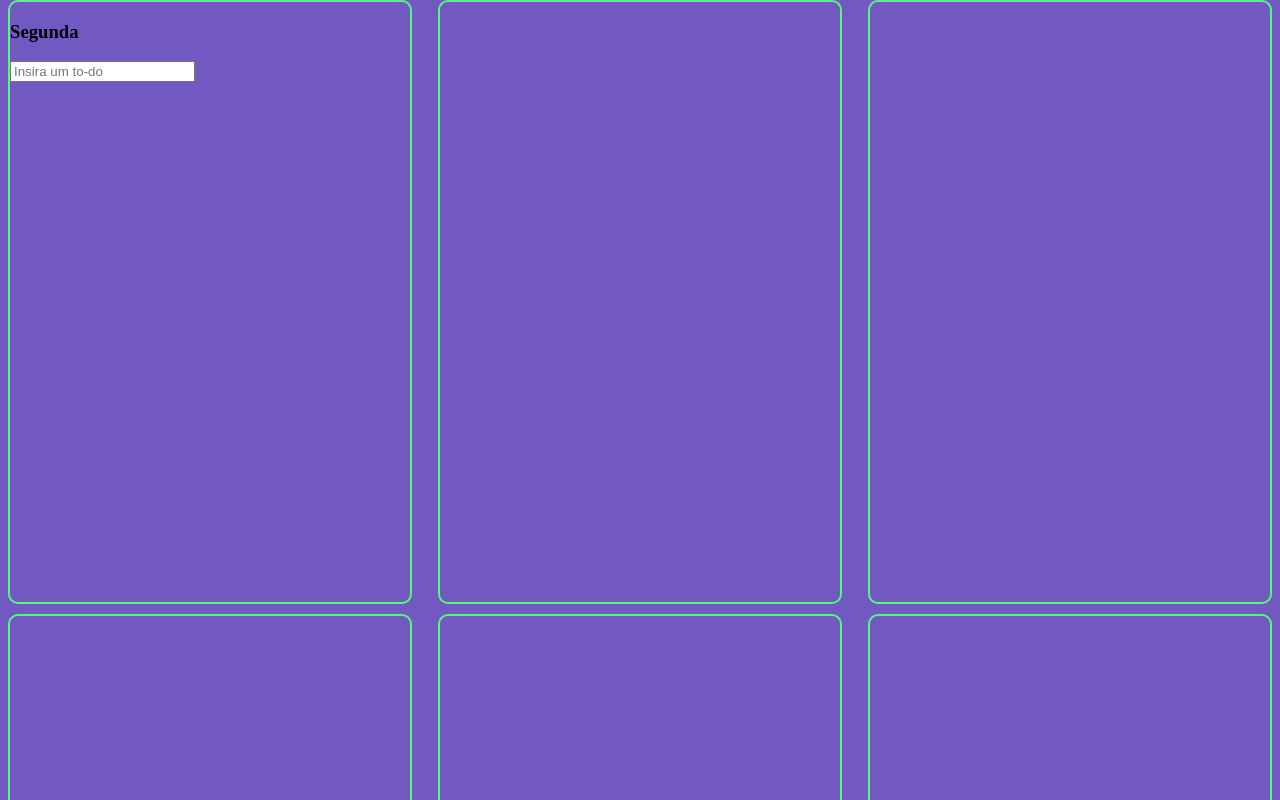
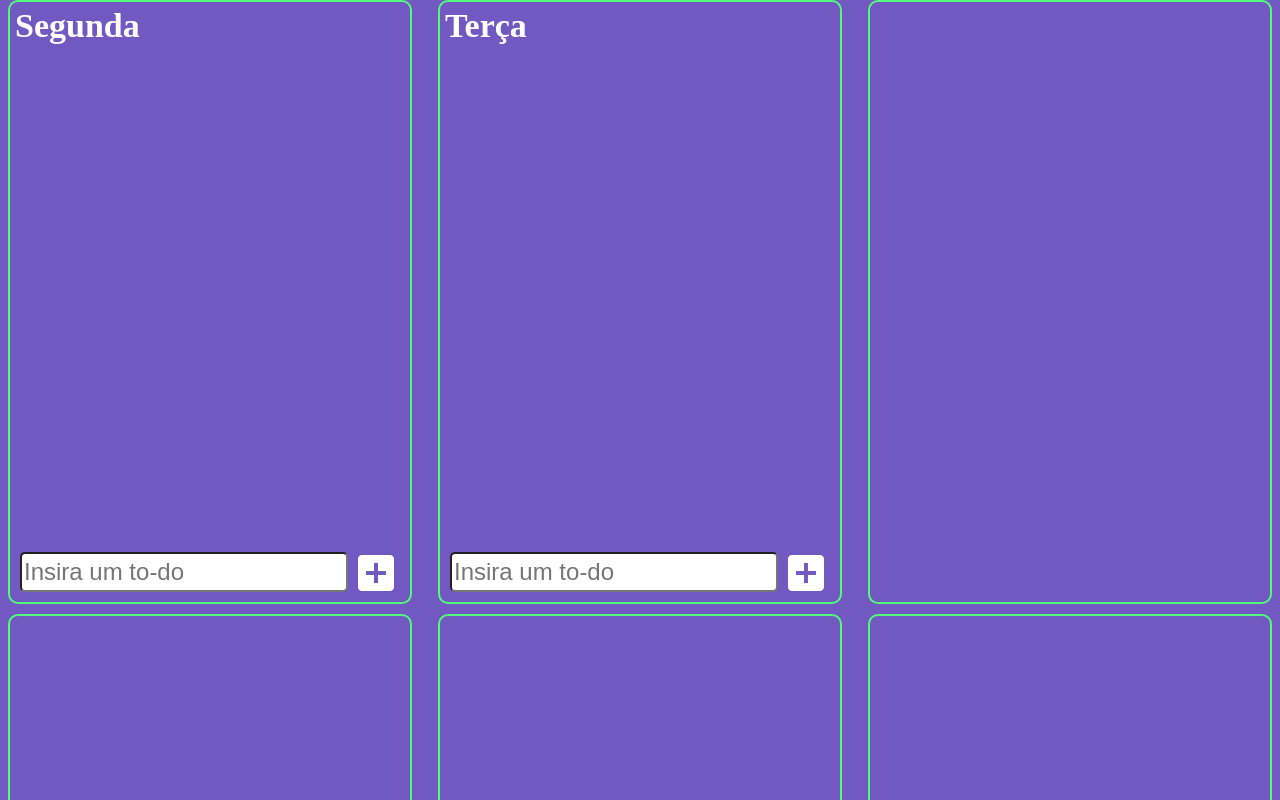
Before and after one commit to allysonreeis/todo-week, a plain HTML site: page index.html in a window 1280 px wide. Shown: the top 800 px of the page. Drawn offline with Linux system fonts and the light colour scheme.

Commit message:
Botao para adicionar to-do inserido no html

```diff
--- a/index.html
+++ b/index.html
@@ -11,8 +11,17 @@
       <div class="todo-day" id="monday">
         <h3>Segunda</h3>
         <input type="text" name="text-input" id="todo-text-monday" placeholder="Insira um to-do">
+        <a href="#" class="add_button">
+          <span class="material-icons md-48">add_box</span>
+        </a>
       </div>
-      <div class="todo-day" id="tuesday"></div>
+      <div class="todo-day" id="tuesday">
+        <h3>Terça</h3>
+        <input type="text" name="text-input" id="todo-text-monday" placeholder="Insira um to-do">
+        <a href="#" class="add_button">
+          <span class="material-icons md-48">add_box</span>
+        </a>
+      </div>
       <div class="todo-day" id="wednesday"></div>
       <div class="todo-day" id="thursday"></div>
       <div class="todo-day" id="friday"></div>
--- a/style.css
+++ b/style.css
@@ -1,3 +1,5 @@
+@import "https://fonts.googleapis.com/icon?family=Material+Icons";
+
 body {
   margin: 0;
   padding: 0;
@@ -24,4 +26,32 @@ body {
   width: 400px;
   border: 2px solid var(--color-green);
   border-radius: 10px;
+  position: relative;
 }
+
+h3 {
+  color: white;
+  font-size: 34px;
+  margin: 5px;
+}
+
+input {
+  position: absolute;
+  bottom: 10px;
+  border-radius: 5px;
+  margin-left: 10px;
+  width: 80%;
+  height: 34px;
+  font-size: 24px;
+}
+
+.add_button {
+  color: white;
+  position: absolute;
+  right: 10px;
+  bottom: 1px;
+}
+
+/* Rules for sizing the icon. */
+
+.material-icons.md-48 { font-size: 48px; }
```
